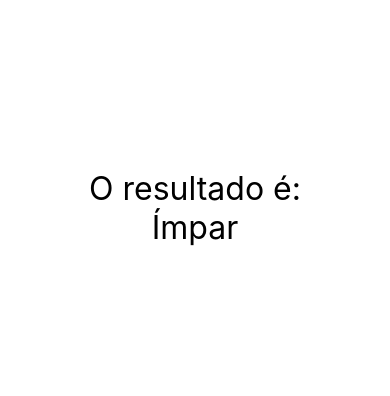
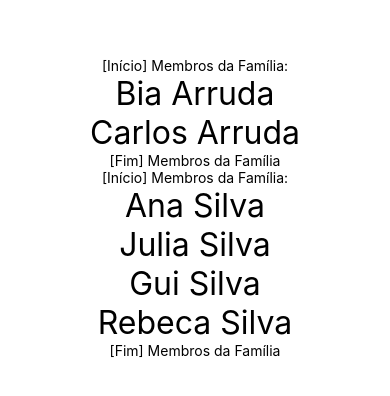
Before and after one commit to robertofortes23/React-Native-fundamentos, a React Native app: screen / in a window 390 px wide. Shown: the part 214-610 px from the top of the page. Built offline with nearby package versions, Linux system fonts and the light colour scheme.

Commit message:
Acessando o props.children

```diff
--- a/src/App.js
+++ b/src/App.js
@@ -1,7 +1,9 @@
 import React from 'react'
 import { SafeAreaView, StyleSheet } from 'react-native'
 
-import ParImpar from './components/ParImpar'
+import Familia from './components/relacao/Familia'
+import Membro from './components/relacao/Membro'
+// import ParImpar from './components/ParImpar'
 // import Diferenciar from './components/Diferenciar'
 // import ContadorV2 from './components/contador/ContadorV2'
 // import Pai from './components/indireta/Pai'
@@ -16,7 +18,16 @@
 
 export default () => (
     <SafeAreaView style={style.App}>
-        <ParImpar num={3}/>
+        <Familia>
+            <Membro nome="Bia" sobrenome="Arruda" />
+            <Membro nome="Carlos" sobrenome="Arruda" />
+        </Familia>
+        <Familia>
+            <Membro nome="Ana" sobrenome="Silva" />
+            <Membro nome="Julia" sobrenome="Silva" />
+            <Membro nome="Gui" sobrenome="Silva" />
+            <Membro nome="Rebeca" sobrenome="Silva" />
+        </Familia>
     </SafeAreaView>
 )
 
--- /dev/null
+++ b/src/components/relacao/Familia.js
@@ -0,0 +1,12 @@
+import React from 'react'
+import { Text } from 'react-native'
+
+export default props => {
+    return (
+        <>
+            <Text>[Início] Membros da Família:</Text>
+            {props.children}
+            <Text>[Fim] Membros da Família</Text>
+        </>
+    )
+}
--- /dev/null
+++ b/src/components/relacao/Membro.js
@@ -0,0 +1,11 @@
+import React from 'react'
+import { Text } from 'react-native'
+import Estilo from '../estilo'
+
+export default props => {
+    return (
+        <Text style={Estilo.txtG}>
+            {props.nome} {props.sobrenome}
+        </Text>
+    )
+}
```
